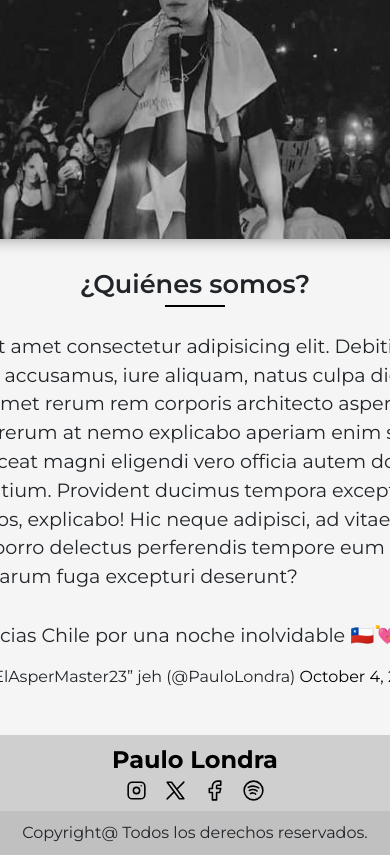
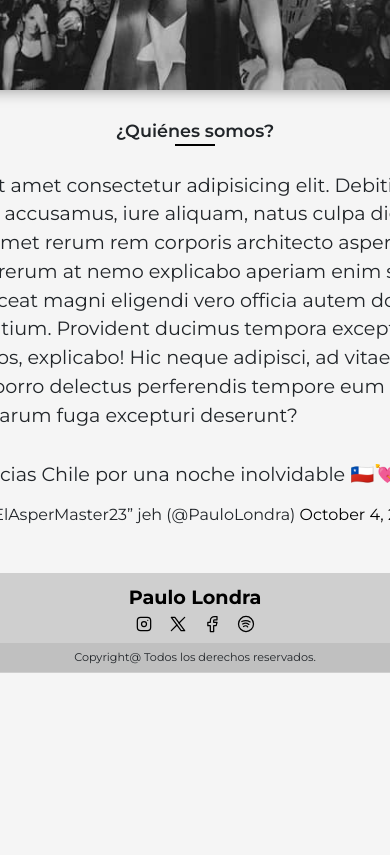
Before and after one commit to arenasesteban/PreEntrega3Arenas, a website: page pages/clubfans.html in a window 390 px wide. Shown: the part 780-1635 px from the top of the page. After the commit the page ends 1453 px from the top, so only its background shows below. Drawn offline with nearby package versions, Linux system fonts and the light colour scheme.

Commit message:
Responsive mobile: Header, footer y titulos

```diff
--- a/css/style.css
+++ b/css/style.css
@@ -1,19 +1,5 @@
 /* Vista movil */
 @media (320px <= width <= 480px) {
-    /* Header */
-    .navbar {
-        padding: 10px 0;
-    }
-
-    .navbar-brand {
-        font-size: 1.2rem;
-    }
-
-    .navbar-brand img {
-        height: 50px;
-        margin-right: 2px;
-    }
-
     /* Footer */
     footer {
         height: 130px;
@@ -37,39 +23,6 @@
 
     .copyright {
         font-size: 0.8rem;
-    }
-
-    /* Titulos */
-    .title-container {
-        padding: 20px 15px;
-    }
-
-    .title-container h1 {
-        font-size: 2rem;
-    }
-
-    .title-container h2 {
-        font-size: 1rem;
-    }
-
-    .title-container p {
-        font-size: 0.9rem;
-    }
-
-    .title-2-container {
-        padding: 20px 0;
-    }
-
-    .title-2-container h2 {
-        font-size: 1.4rem;
-    }
-
-    .subtitle h2 {
-        font-size: 1.2rem;
-    }
-
-    .subtitle-border {
-        width: 40px;
     }
 
     /* Home */
--- a/scss/components/_titles.scss
+++ b/scss/components/_titles.scss
@@ -5,11 +5,17 @@
     align-items: center;
     padding: 30px 0;
     background-color: #000;
+    @include mobile {
+        padding: 20px 0;
+    }
 
     h1 {
         font-size: 4rem;
         font-weight: 700;
         color: white;
+        @include mobile {
+            font-size: 2rem;
+        }
     }
 
     h2 {
@@ -18,12 +24,18 @@
         text-align: right;
         text-transform: uppercase;
         color: white;
+        @include mobile {
+            font-size: .8rem;
+        }
     }
 
     p {
         font-size: 1.5rem;
         font-weight: 600;
         color: white;
+        @include mobile {
+            font-size: .8rem;
+        }
     }
 }
 
@@ -34,10 +46,16 @@
     text-transform: uppercase;
     padding: 20px 0;
     background-color: #2f2f2f;
+    @include mobile {
+        padding: 15px 0;
+    }
 
     h2 {
         font-size: 2.5rem;
         font-weight: 700;
+        @include mobile {
+            font-size: 1.5rem;
+        }
     }
 }
 
@@ -50,11 +68,17 @@
     h2 {
         font-size: 1.6rem;
         font-weight: 600;
+        @include mobile {
+            font-size: 1.1rem;
+        }
     }
 
     .subtitle-border {
         width: 60px;
         border-top: 2px solid black;
-        margin-top: 5px;
+        margin-top: 2px;
+        @include mobile {
+            width: 40px;
+        }
     }
 }
--- a/scss/layout/_footer.scss
+++ b/scss/layout/_footer.scss
@@ -5,16 +5,22 @@
     justify-content: center;
     align-items: center;
     background-color: #cfcfcf;
+    @include mobile {
+        height: 100px;
+    }
 
     .description-container {
         display: flex;
         flex-direction: column;
         align-items: center;
-        padding: 8px;
+        padding: 8px 0;
 
         .description-home {
             font-weight: 700;
             font-size: 1.5rem;
+            @include mobile {
+                font-size: 1.2rem;
+            }
         }
 
         .description-socialmedia {
@@ -22,6 +28,10 @@
                 width: 25px;
                 height: 25px;
                 margin: 0 5px;
+                @include mobile {
+                    width: 20px;
+                    height: 20px;
+                }
             }
         }
     }
@@ -31,5 +41,9 @@
         text-align: center;
         background-color: #c0c0c0;
         padding: 10px 0;
+        @include mobile {
+            font-size: .7rem;
+            padding: 6px 0;
+        }
     }
 }
--- a/scss/layout/_header.scss
+++ b/scss/layout/_header.scss
@@ -4,6 +4,9 @@
     .navbar {
         padding: 5px;
         background-color: white !important;
+        @include mobile {
+            padding: 10px 0;;
+        }
 
         .navbar-brand {
             font-size: 2rem;
@@ -12,10 +15,17 @@
             flex-direction: row;
             justify-content: center;
             align-items: center;
+            @include mobile {
+                font-size: 1.5rem;
+            }
 
             img {
                 height: 60px;
                 margin-right: 10px;
+                @include mobile {
+                    height: 50px;
+                    margin-right: 2px;
+                }
             }
         }
 
@@ -29,6 +39,10 @@
                 align-items: center;
                 text-transform: uppercase;
                 padding: 0 10px;
+                @include mobile {
+                    height: 40px;
+                    font-size: .8rem;
+                }
             }
 
             li {
```
Also changed, not shown: css/main.css, 1 other file.
